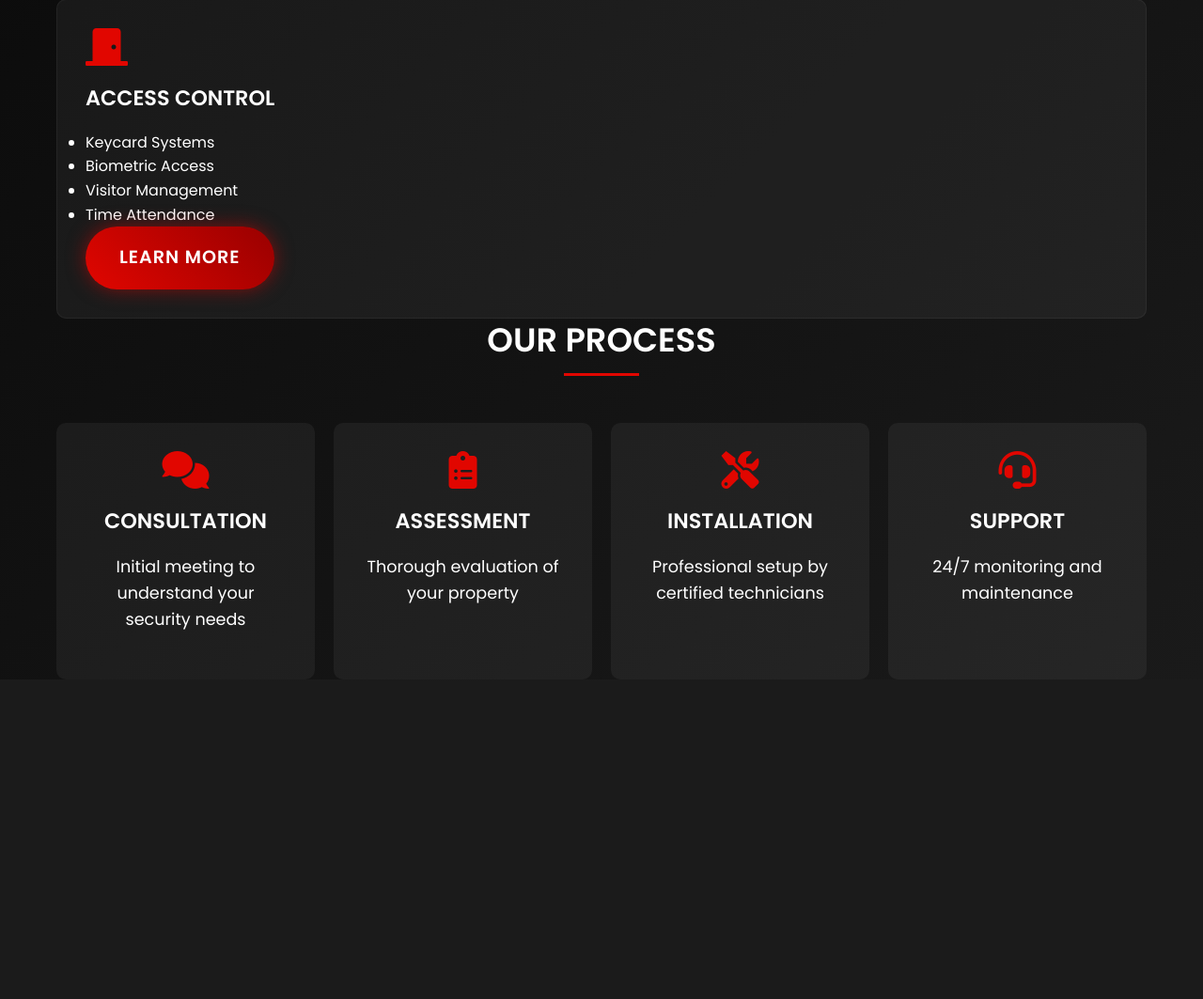
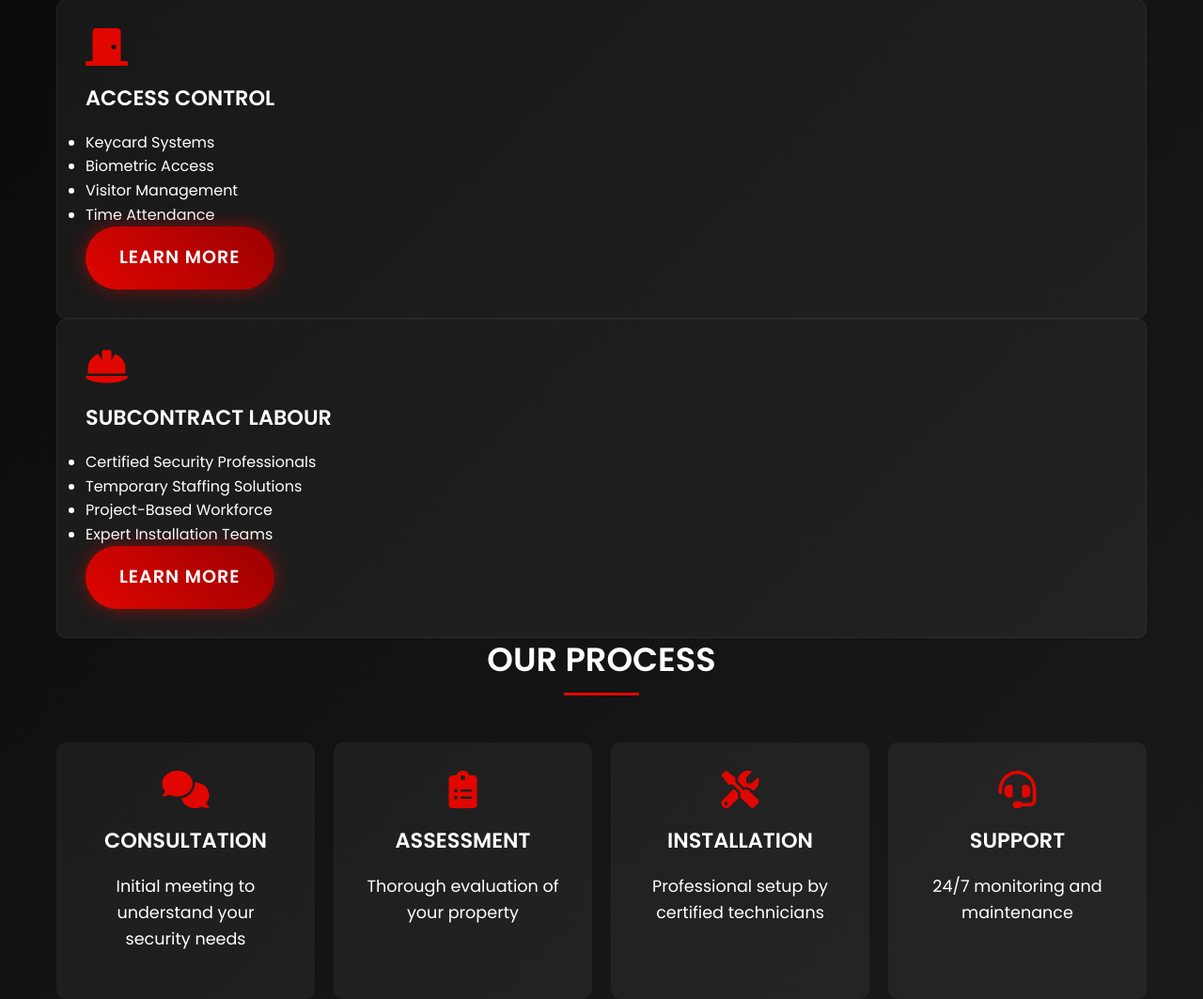
Before and after one commit to Avtecsec/avtec-security, a Flask app: page /services in a window 1280 px wide. Shown: the part 1822-2885 px from the top of the page at 94% size. Before the commit the page ends 2492 px from the top, so only its background shows below. Run offline with Flask 3, Linux system fonts and the light colour scheme.

Commit message:
Assistant checkpoint: Added subcontract labour services box
Assistant generated file changes:
- templates/services.html: Add subcontract labour services box

---

User prompt:

in our process can you add a box for subcontract labour services

Replit-Commit-Author: Assistant
Replit-Commit-Session-Id: 80ba3784-7949-4c15-803a-ef0b6d2aea78

```diff
--- a/templates/services.html
+++ b/templates/services.html
@@ -81,6 +81,18 @@
                 </ul>
                 <a href="{{ url_for('contact') }}" class="cta-button">Learn More</a>
             </div>
+
+            <div class="service-card">
+                <i class="fas fa-hard-hat"></i>
+                <h3>Subcontract Labour</h3>
+                <ul>
+                    <li>Certified Security Professionals</li>
+                    <li>Temporary Staffing Solutions</li>
+                    <li>Project-Based Workforce</li>
+                    <li>Expert Installation Teams</li>
+                </ul>
+                <a href="{{ url_for('contact') }}" class="cta-button">Learn More</a>
+            </div>
         </div>
     </section>
 
```
